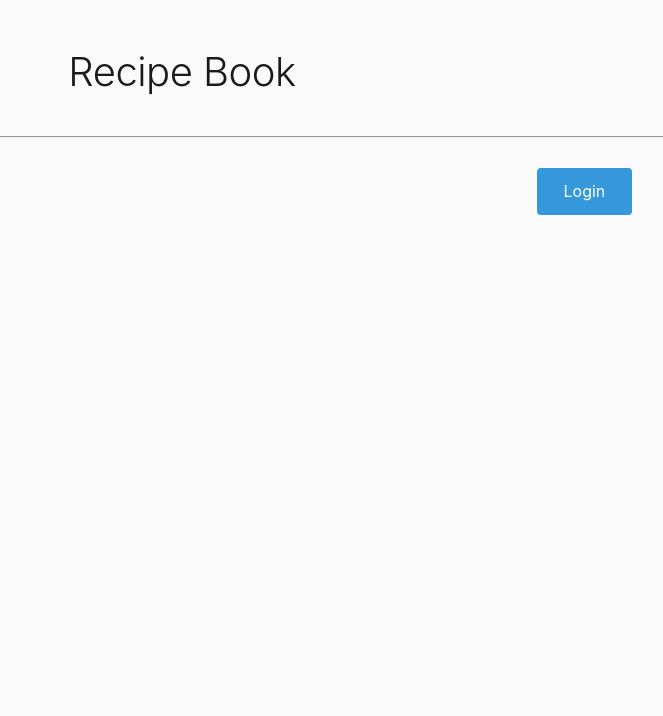
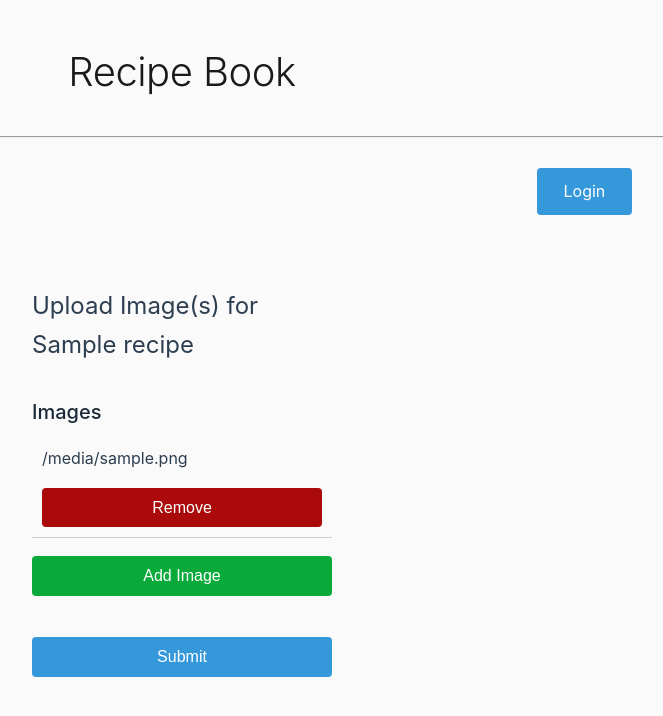
Before and after one commit to Zekiru/recipebook-villasurda-ezekiel, a Django app: template recipebook/ledger/templates/ledger/recipe_image_form.html in a window 1280 px wide. Shown: the top 716 px of the page, without its empty margins (458-1121 px from the left). Run offline with Django 5.2, Linux system fonts and the light colour scheme; tables that the repository leaves empty hold one stand-in row (values such as "Sample post"); the template is opened without the code that fills it: values that come from a table or form of the project are taken from there, most other values are stand-ins (such as "Sample title", 1, 10 or a date in 2020).

Commit message:
Refactor Complex Form into different Components

```diff
--- a/recipebook/ledger/templates/ledger/recipe_image_form.html
+++ b/recipebook/ledger/templates/ledger/recipe_image_form.html
@@ -1,9 +1,21 @@
 {% extends "base.html" %}
+{% load static %}
 
-{% block title %}Upload Image(s) | Recipe Book{% endblock %}
+{% block title %}{{ recipe.name }} Image(s) | Recipe Book{% endblock %}
 
 {% block content %}
-  <!-- TO-DO -->
+  <div class="form-wrapper">
+    <h2>Upload Image(s) for {{ recipe.name }}</h2>
+    <form class="form-group" method="POST"
+    enctype="multipart/form-data">
+      {% csrf_token %}
+      {% include "ledger/recipe_subform.html" with title='Image' name='image' items=images %}
+      <br>
+      <button type="submit">Submit</button>
+    </form>
+  </div>
 {% endblock %}
 
-{% block scripts%}{% endblock%}
+{% block scripts%}
+<script src="{% static 'js/recipe_subform.js' %}"></script>
+{% endblock%}
--- /dev/null
+++ b/recipebook/ledger/templates/ledger/recipe_subform.html
@@ -0,0 +1,21 @@
+<h3>{{ title }}s</h3>
+<div id="{{ name }}-list">
+{{ items.management_form }}
+{% for form in items %}
+    <div class="formset-row {{ name }}-form">
+    {{ form }}
+    <button type="button"
+    class="remove-btn">Remove</button>
+    </div>
+{% endfor %}
+</div>
+<button type="button" onclick="addRow('{{ name }}')"
+class="add-btn">Add {{ title }}</button>
+
+<div id="{{ name }}-empty" class="hidden">
+    <div class="formset-row {{ name }}-form">
+        {{ items.empty_form }}
+        <button type="button"class="remove-btn"
+        onclick="removeRow(this)">Remove</button>
+    </div>
+</div>
--- /dev/null
+++ b/recipebook/static/js/recipe_subform.js
@@ -0,0 +1,27 @@
+function addRow(type) {
+    const list = document.getElementById(`${type}-list`);
+    const totalForms = document.getElementById(`id_${type}s-TOTAL_FORMS`);
+    const count = parseInt(totalForms.value);
+
+    let newRow = document.getElementById(`${type}-empty`).innerHTML;
+    newRow = newRow.replace(/__prefix__/g, count);
+
+    list.insertAdjacentHTML('beforeend', newRow);
+    totalForms.value = count + 1;
+}
+
+function removeRow(btn) {
+    const row = btn.closest('.formset-row');
+    const deleteCheckbox = row.querySelector('input[name$="-DELETE"]');
+
+    if (deleteCheckbox) {
+        deleteCheckbox.checked = true;
+        row.style.display = 'none';
+    } else {
+        row.remove();
+    }
+}
+
+document.querySelectorAll('.remove-btn').forEach(btn => {
+    btn.addEventListener('click', function() { removeRow(this); });
+});
```
Also changed, not shown: recipebook/ledger/templates/ledger/recipe_form.html (+6 -72 lines).
